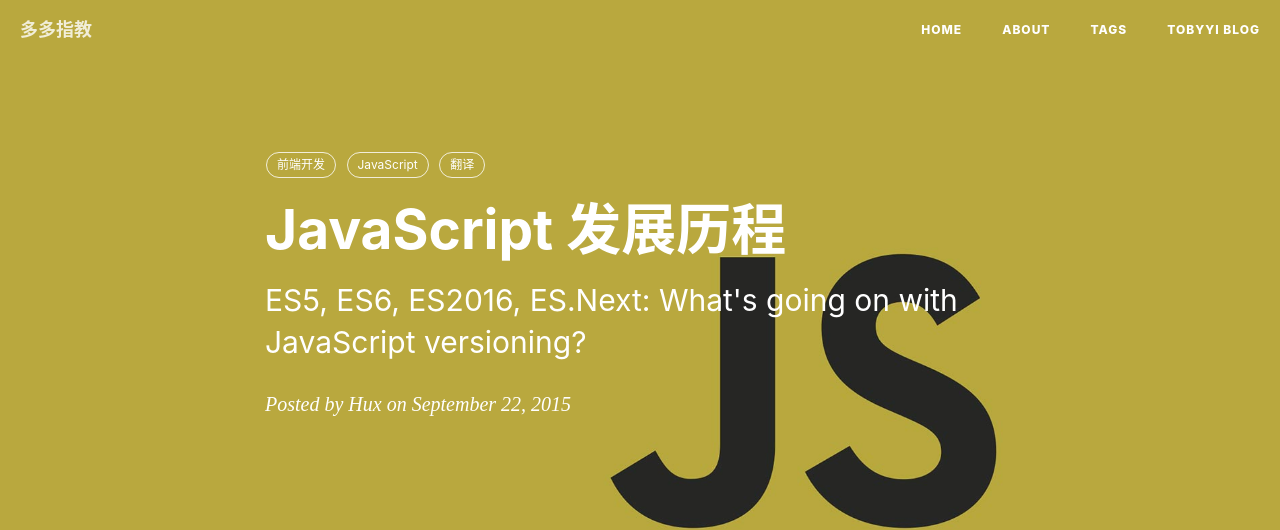
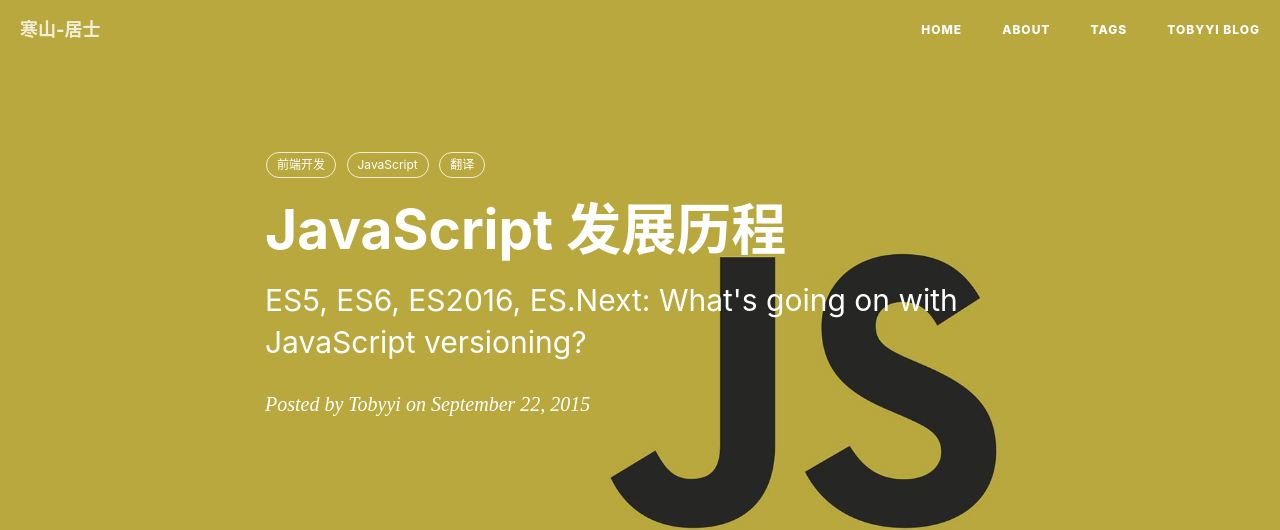
Before and after one commit to toby20130333/toby20130333.github.io, a Jekyll site: the page built from _posts/2015-09-22-js-version.markdown, in a window 1280 px wide and 900 px high. Shown: the top 530 px of the window. Built offline with Jekyll 4.4.1, drawn with Linux system fonts in a browser that asks for light colours; nearby versions of some CDN libraries; comment, search, counter and statistics services are not loaded; some of the changed text lies outside the part shown.

```diff
--- a/_config.yml
+++ b/_config.yml
@@ -1,6 +1,6 @@
 # Site settings
-title: 多多指教
-SEOTitle: 多多指教 | TobyYi Blog
+title: 寒山-居士
+SEOTitle: 寒山-居士 | TobyYi Blog
 header-img: img/hero_home.jpg
 email: tb1210582007@126.com
 description: "Tobyyi-2017"
@@ -14,7 +14,7 @@
 RSS: false
 weibo_username:     Tobyyi
 zhihu_username:     Tobyyi
-github_username:    Tobyyi
+github_username:    toby20130333
 #twitter_username:  huxpro
 facebook_username:  Tobyyi
 
--- a/_posts/2015-04-14-unix-linux-note.markdown
+++ b/_posts/2015-04-14-unix-linux-note.markdown
@@ -3,7 +3,7 @@
 title:      "自我笔记"
 subtitle:   "不适合人类阅读，非常水的自我笔记"
 date:       2015-04-14
-author:     "Hux"
+author:     "Tobyyi"
 header-img: "img/post-bg-unix-linux.jpg"
 tags:
     - OS
--- a/_posts/2015-05-25-js-module-loader.markdown
+++ b/_posts/2015-05-25-js-module-loader.markdown
@@ -3,7 +3,7 @@
 title:      "代码高亮"
 subtitle:   "CommonJS，RequireJS，SeaJS 归纳笔记"
 date:       2015-05-25
-author:     "Hux"
+author:     "Tobyyi"
 header-img: "img/post-bg-js-module.jpg"
 tags:
     - 前端开发
--- a/_posts/2015-09-22-js-version.markdown
+++ b/_posts/2015-09-22-js-version.markdown
@@ -3,7 +3,7 @@
 title:      "JavaScript 发展历程"
 subtitle:   "ES5, ES6, ES2016, ES.Next: What's going on with JavaScript versioning?"
 date:       2015-09-22
-author:     "Hux"
+author:     "Tobyyi"
 header-img: "img/post-bg-js-version.jpg"
 tags:
     - 前端开发
--- a/_posts/2017-02-20-book-Bible-7.markdown
+++ b/_posts/2017-02-20-book-Bible-7.markdown
@@ -13,7 +13,8 @@
 
 ### 内容简介 ........
 
--《百年孤独》之后，你为这样一部小说等了多久？
+-《百年孤独》之后，你为这样一部小说等了多久?
+
 * 既是饱满细腻的家庭史诗，又是磅礴锐利的历史寓言。发生在某时某地，却包罗万象。
 * 我们都很无知，但并非真正无辜，人人都是共犯。
 * 希拉里、奥普拉力荐，一部陪你一起呼吸、共同成长的“人生之书”：无论生活给予我什么，我必按我的心意去生活。
--- a/tags.html
+++ b/tags.html
@@ -1,7 +1,7 @@
 ---
 title: Tags
 layout: default
-description: keep hungry keep foolish
+description: Keep hungry Keep foolish
 header-img: "/img/tag-bg.jpg"
 ---
 
```
